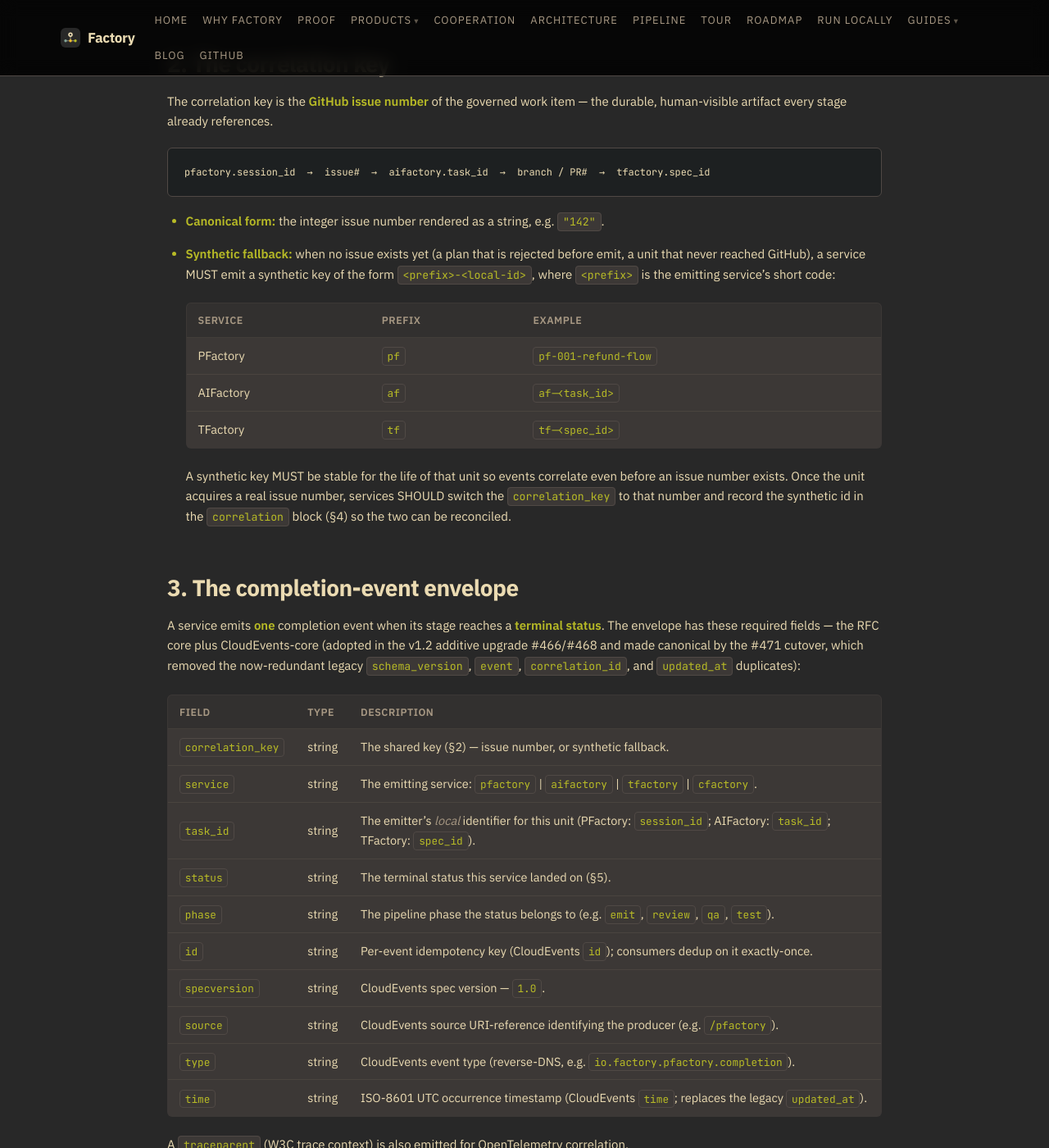
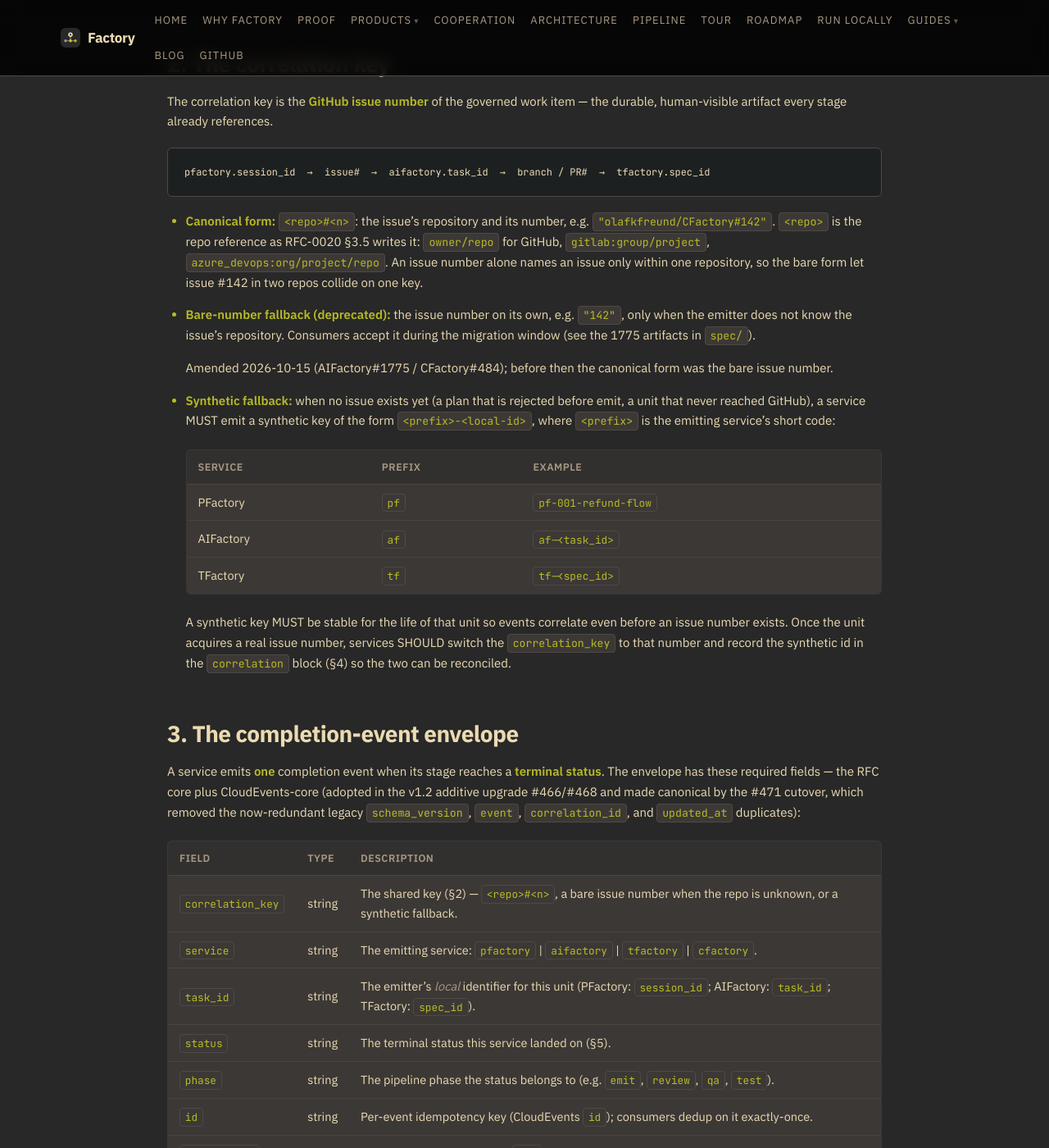
Before and after one commit to olafkfreund/Factory, a Jekyll site: the page built from docs/rfc/0001-correlation-key-and-completion-event.md, in a window 1280 px wide and 1400 px high, scrolled down 679 px. Shown: the whole window at 82% size. Built offline with Jekyll 4.4.1, drawn with Linux system fonts in a browser that asks for light colours.

Commit message:
docs(rfc): RFC-0001 canonical key is repo-scoped (plan step H1, #1775)
Co-Authored-By: Claude Opus 5.5 <noreply@anthropic.com>
Claude-Session: https://claude.ai/code/session_01L5j1hQCdA4NmA4jiKDNBX4

````diff
--- a/docs/rfc/0001-correlation-key-and-completion-event.md
+++ b/docs/rfc/0001-correlation-key-and-completion-event.md
@@ -34,7 +34,17 @@ durable, human-visible artifact every stage already references.
 pfactory.session_id  →  issue#  →  aifactory.task_id  →  branch / PR#  →  tfactory.spec_id
 ```
 
-- **Canonical form:** the integer issue number rendered as a string, e.g. `"142"`.
+- **Canonical form:** `<repo>#<n>`: the issue's repository and its number, e.g.
+  `"olafkfreund/CFactory#142"`. `<repo>` is the repo reference as RFC-0020 §3.5
+  writes it: `owner/repo` for GitHub, `gitlab:group/project`,
+  `azure_devops:org/project/repo`. An issue number alone names an issue only within
+  one repository, so the bare form let issue #142 in two repos collide on one key.
+- **Bare-number fallback (deprecated):** the issue number on its own, e.g. `"142"`,
+  only when the emitter does not know the issue's repository. Consumers accept it
+  during the migration window (see the 1775 artifacts in `spec/`).
+
+  Amended 2026-10-15 (AIFactory#1775 / CFactory#484); before then the canonical
+  form was the bare issue number.
 - **Synthetic fallback:** when no issue exists yet (a plan that is rejected before
   emit, a unit that never reached GitHub), a service MUST emit a synthetic key of the
   form `<prefix>-<local-id>`, where `<prefix>` is the emitting service's short code:
@@ -60,7 +70,7 @@ removed the now-redundant legacy `schema_version`, `event`, `correlation_id`, an
 
 | Field | Type | Description |
 |---|---|---|
-| `correlation_key` | string | The shared key (§2) — issue number, or synthetic fallback. |
+| `correlation_key` | string | The shared key (§2) — `<repo>#<n>`, a bare issue number when the repo is unknown, or a synthetic fallback. |
 | `service` | string | The emitting service: `pfactory` \| `aifactory` \| `tfactory` \| `cfactory`. |
 | `task_id` | string | The emitter's *local* identifier for this unit (PFactory: `session_id`; AIFactory: `task_id`; TFactory: `spec_id`). |
 | `status` | string | The terminal status this service landed on (§5). |
````
